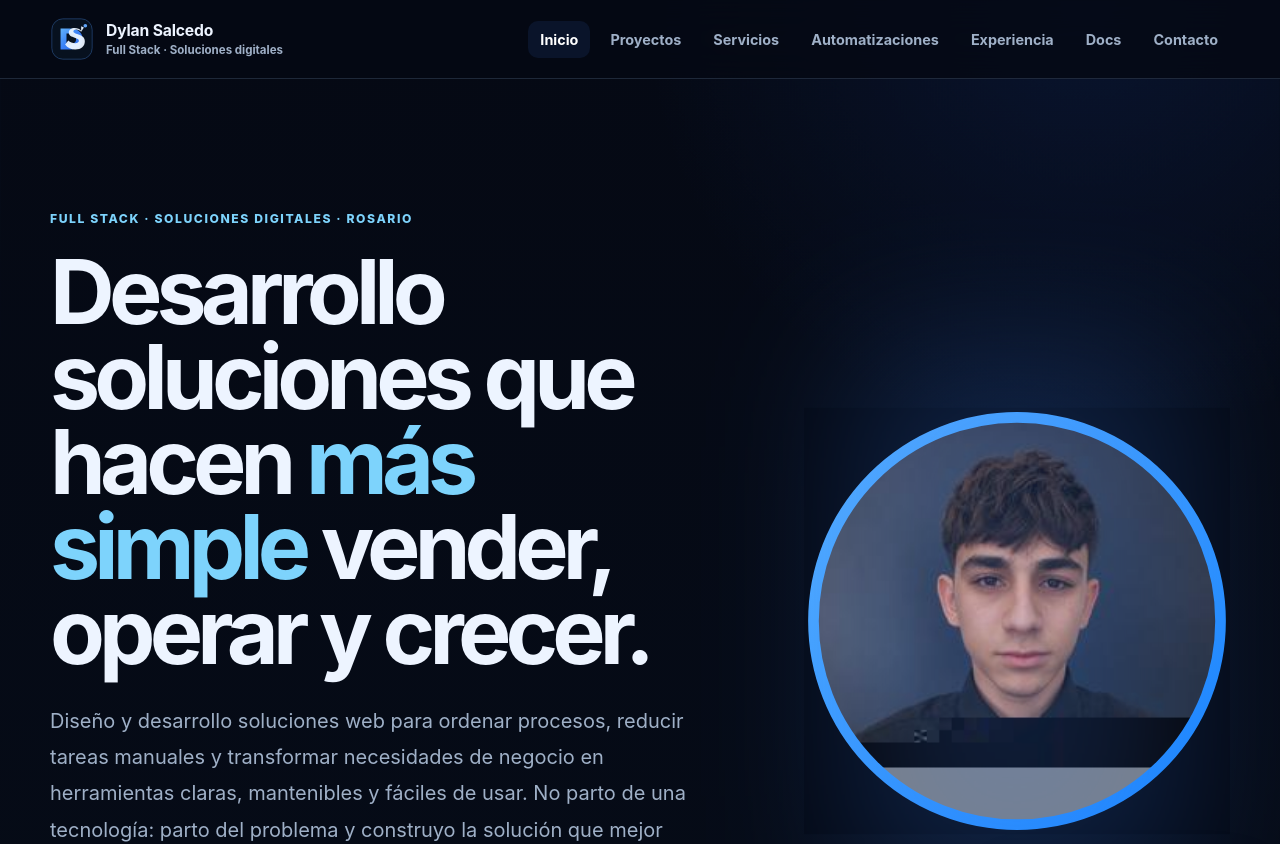
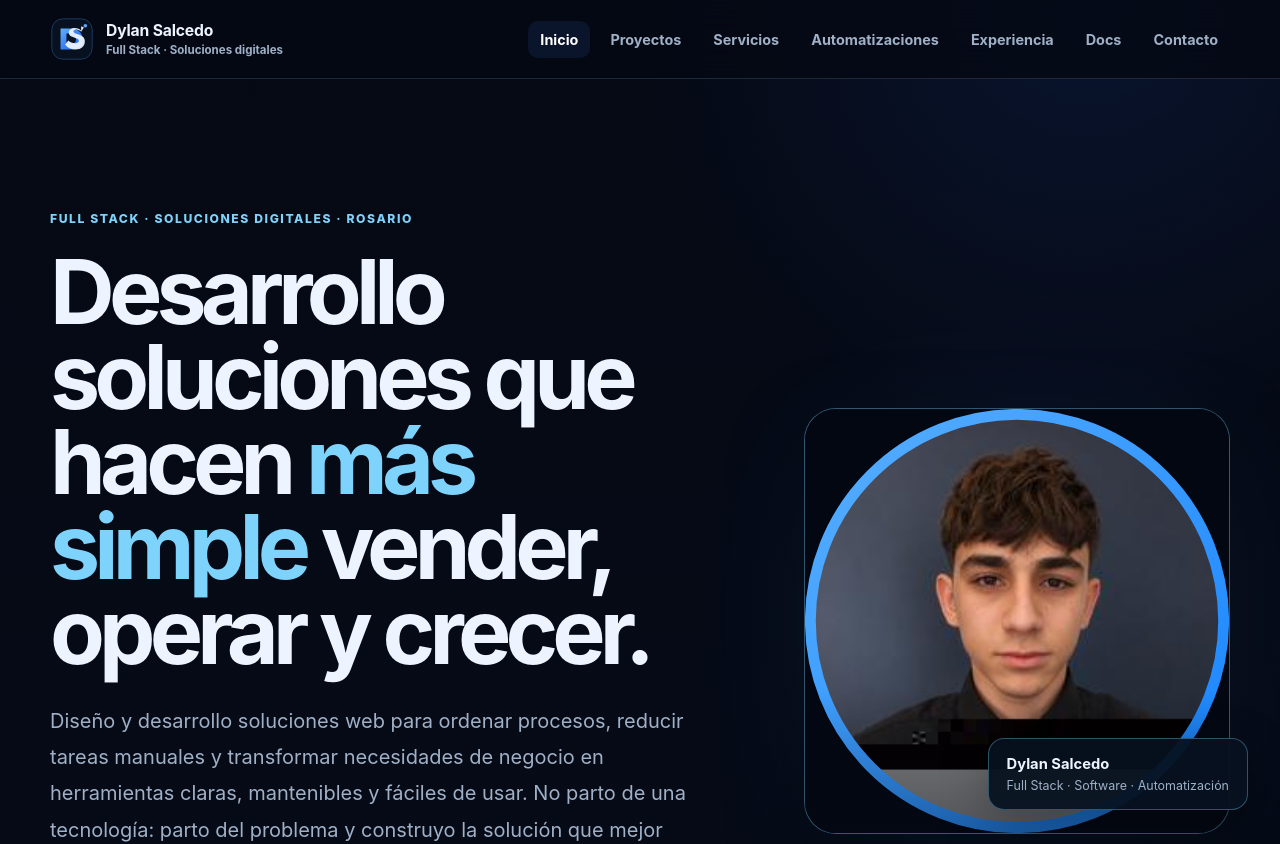
Before and after one commit to DylanDev08/Portfolio-Dylan, a React (Vite) app in the folder frontend/: page / in a window 1280 px wide. Shown: the top 844 px of the page. Built offline with nearby package versions, Linux system fonts and the light colour scheme; no server answers.

Commit message:
style: include conversion and venture styles

```diff
--- a/frontend/src/styles/index.css
+++ b/frontend/src/styles/index.css
@@ -9,3 +9,4 @@
 @import "./admin.css";
 @import "./showcase.css";
 @import "./responsive.css";
+@import "./sales.css";
```
